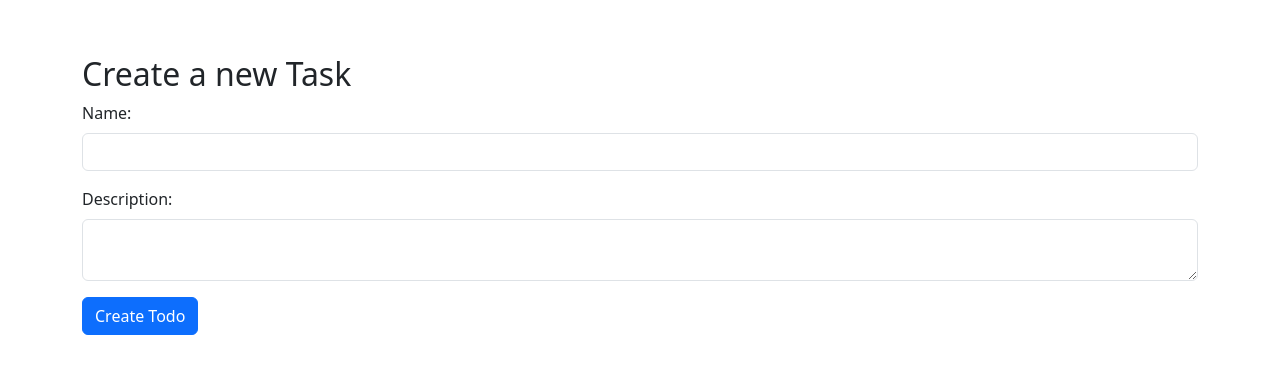
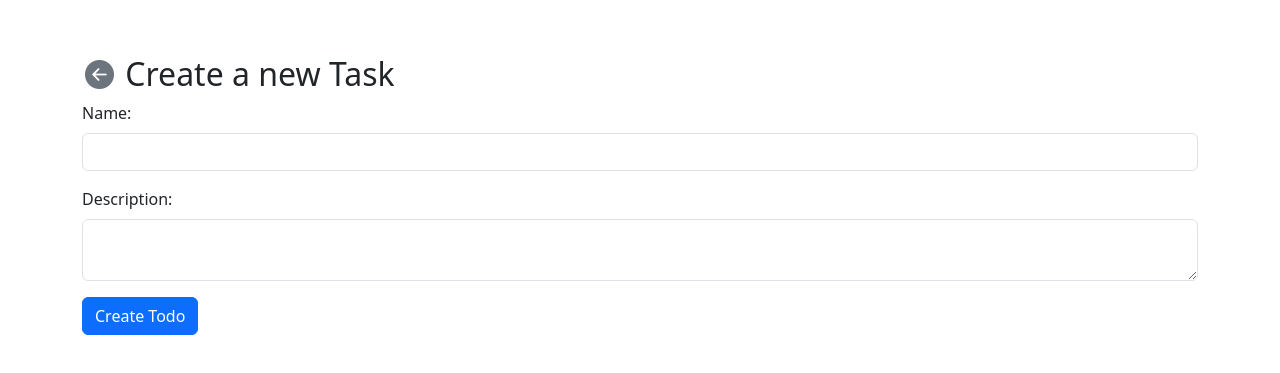
Before and after one commit to we-sunil-k001/VaahCms-Training-Module, a Vue app in the folder Todo/Todo-Frontend/: page /create in a window 1280 px wide. Shown: the part 217-590 px from the top of the page. Built offline with nearby package versions, Linux system fonts and the light colour scheme.

Commit message:
Updated: to check if task name is already exists

```diff
--- a/Todo/Todo-Frontend/src/components/TodoForm.vue
+++ b/Todo/Todo-Frontend/src/components/TodoForm.vue
@@ -1,6 +1,9 @@
 <template>
     <div class="container mt-4">
-        <h2>{{ is_editing ? 'Edit Task' : 'Create a new Task' }}</h2>
+        <h2>
+            <router-link to="/" class=""><i class="bi bi-arrow-left-circle-fill text-secondary"></i></router-link>
+            {{ is_editing ? 'Edit Task' : 'Create a new Task' }}
+        </h2>
         <form @submit.prevent="submitForm">
             <div class="mb-3">
                 <label for="name" class="form-label">Name:</label>
@@ -49,17 +52,27 @@ const validateForm = () => {
     description_rror.value = '';
 
     // Trim whitespace from the input values
-    const trimmedName = name.value.trim();     // trim(): Removes whitespace from both ends of the name.value string
-    const trimmedDescription = description.value.trim();
+    const trimmed_name = name.value.trim();     // trim(): Removes whitespace from both ends of the name.value string
+    const trimmed_description = description.value.trim();
 
     // Validate name
-    if (!trimmedName) {     // here trimmedName is after removing whitespaces
+    if (!trimmed_name) {     // here trimmed_name is after removing whitespaces
         name_error.value = 'Name is required';
         return false;
     }
 
+    // Check if the task name already exists (for both create and edit)
+    const duplicateTodo = store.todos.find(
+        todo => todo.name.toLowerCase() === trimmed_name.toLowerCase() && todo.id !== parseInt(route.params.id)
+    );
+
+    if (duplicateTodo) {
+        name_error.value = 'Task name already exists. Please choose another name.';
+        return false;
+    }
+
     // Validate description
-    if (!trimmedDescription) {
+    if (!trimmed_description) {
         description_rror.value = 'Description is required';
         return false;
     }
@@ -78,3 +91,8 @@ const submitForm = () => {
     }
 };
 </script>
+<style>
+i{
+    font-size: 29px;
+}
+</style>
--- a/Todo/Todo-Frontend/src/components/TodoList.vue
+++ b/Todo/Todo-Frontend/src/components/TodoList.vue
@@ -1,5 +1,5 @@
 <template>
-    <div class="container"> <h3 class="text-success">My Todo</h3></div>
+    <div class="container"> <h3 class="text-dark"><img src="../assets/to-do-list.png"> My Todo</h3></div>
     <div class="container shadow mt-4 p-3">
         <div class="d-flex mb-3">
             <button class="btn btn-secondary " @click="filter = 'all'">All Todos</button>
@@ -85,3 +85,9 @@ const deleteTodo = (id) => {
     }
 };
 </script>
+
+<style>
+img{
+    width: 60px;
+}
+</style>
```
